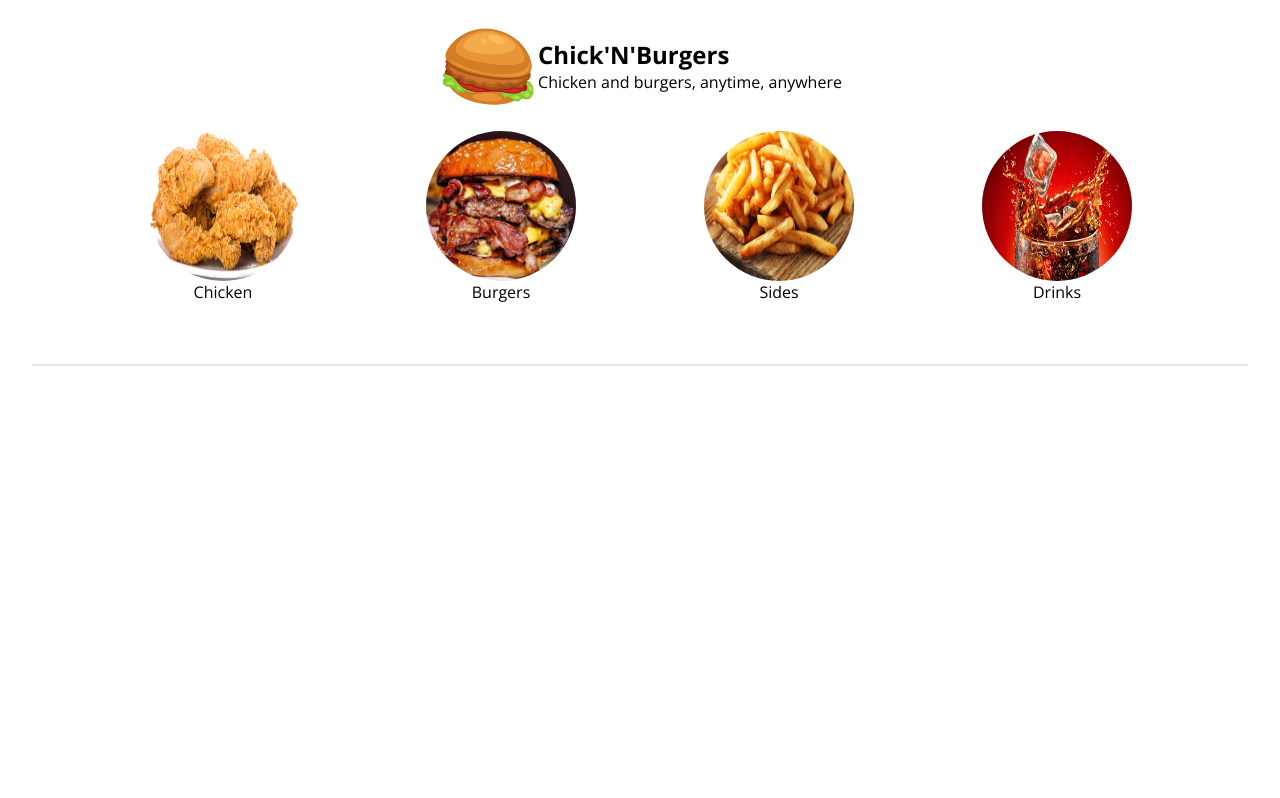
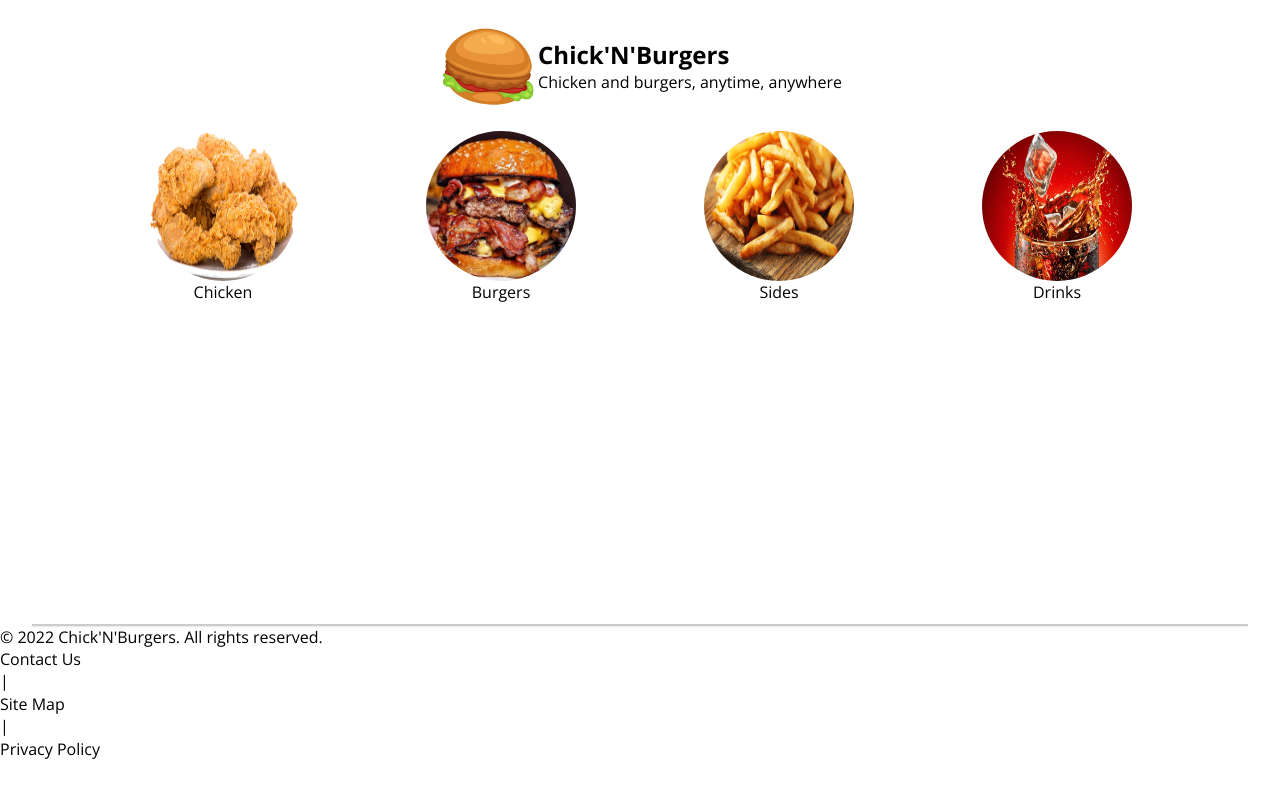
Before and after one commit to flcsn/chick-n-burger-landing-page, a React (Create React App) app: page / in a window 1280 px wide. Built offline with nearby package versions, Linux system fonts and the light colour scheme.

Commit message:
created footer component

```diff
--- a/src/App.js
+++ b/src/App.js
@@ -2,6 +2,7 @@ import React, { useState } from 'react'
 import Header from './components/header'
 import FoodMenu from './components/food-menu'
 import Divider from './components/divider'
+import Footer from './components/footer'
 
 const App = () => {
   const [selectedFoodCategory, setSelectedFoodCategory] = useState('')
@@ -11,6 +12,7 @@ const App = () => {
       <Header setSelectedFoodCategory={setSelectedFoodCategory} />
       <FoodMenu selectedFoodCategory={selectedFoodCategory}/>
       <Divider />
+      <Footer />
     </div>
   )
 }
--- /dev/null
+++ b/src/components/footer.js
@@ -0,0 +1,30 @@
+import React from 'react'
+
+const Footer = () => {
+  return (
+    <div className='footer'>
+      <div className='footer-trademark'>
+        <p>© 2022 Chick&apos;N&apos;Burgers. All rights reserved.</p>
+      </div>
+      <ul className='footer-links'>
+        <li>
+          Contact Us
+        </li>
+        <li>
+          <span className='footer-divider'>|</span>
+        </li>
+        <li>
+          Site Map
+        </li>
+        <li>
+          <span className='footer-divider'>|</span>
+        </li>
+        <li>
+          Privacy Policy
+        </li>
+      </ul>
+    </div>
+  )
+}
+
+export default Footer
--- a/src/index.css
+++ b/src/index.css
@@ -94,6 +94,7 @@ button {
   flex-wrap: wrap;
   flex-grow: 1;
   justify-content: space-evenly;
+  min-height: 300px;
   padding: 20px;
   margin: 0 20px;
 
@@ -163,6 +164,7 @@ button {
 .divider {
   max-width: 95%;
   height: 2px;
-  background-color: rgba(0, 0, 0, 0.1);
+  background-color: rgba(0, 0, 0, 0.2);
+  box-shadow: 0 1px 2px rgba(0, 0, 0, 0.1);
   margin: 0 auto;
 }
```
